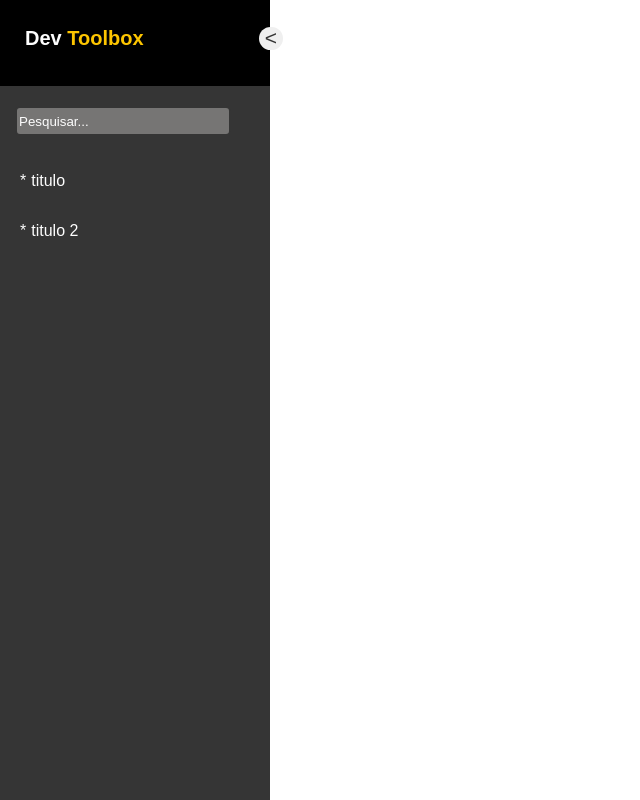
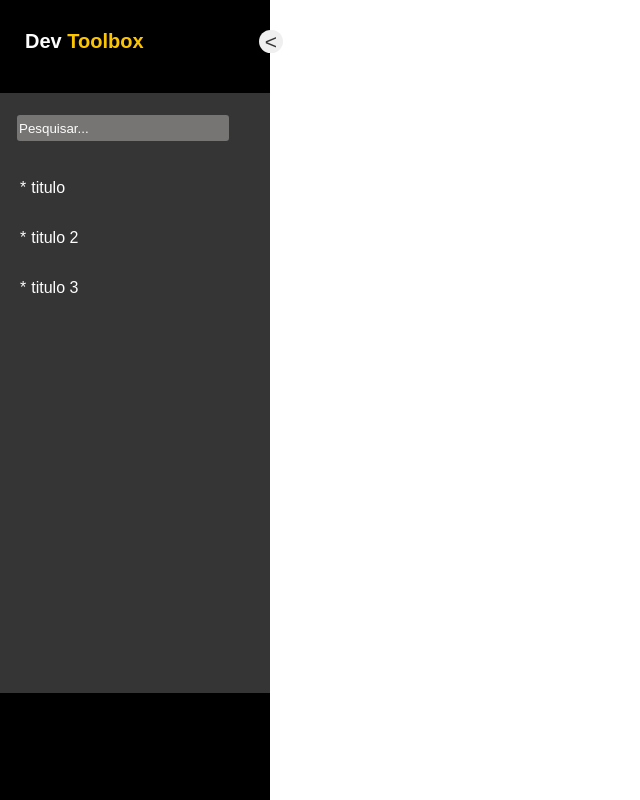
Before and after one commit to MatheusTurra/toolbox, a Next.js app: page / in a window 1280 px wide. Shown: the whole page, without its empty margins (0-640 px from the left). Built offline with nearby package versions, Linux system fonts and the light colour scheme.

Commit message:
Update sidebar navbar

```diff
--- a/components/Sidebar/index.jsx
+++ b/components/Sidebar/index.jsx
@@ -21,7 +21,7 @@ export function Sidebar() {
         className={showSidebar ? styles.navbar : styles.hideNavbar}
         onMouseEnter={expandHiddenSidebar}
       >
-          <div className={styles.logoContainer}>
+          <section className={styles.logoContainer}>
             {showSidebar
               ? <h1>Dev <span>Toolbox</span> </h1>
               : <h1>D <span>TB</span></h1>
@@ -29,8 +29,8 @@ export function Sidebar() {
             <button onClick={() => setShowSidebar(!showSidebar)}>
                {showSidebar ? '<' : '>'}
               </button>
-          </div>
-        <div className={showSidebar ? styles.listContainer : styles.displayNone}>
+          </section>
+        <section className={showSidebar ? styles.listContainer : styles.displayNone}>
           <div className={styles.searchBar}>
             <input type="text" placeholder="Pesquisar..."/>
             <div className={styles.list}>
@@ -45,7 +45,7 @@ export function Sidebar() {
               })}
             </div>
           </div>
-        </div>
+        </section>
       </nav>
     </>
   );
--- a/components/Sidebar/sidebarData.js
+++ b/components/Sidebar/sidebarData.js
@@ -6,14 +6,24 @@ export const sidebarData = [
     subList: [
       {
         path: '#',
-        title: 'Ferramenta',
+        title: 'Ferramenta 1',
+        icon: '*',
+      },
+      {
+        path: '#',
+        title: 'Ferramenta 2',
         icon: '*',
       },
       {
         path: '#',
         title: 'Ferramenta 3',
         icon: '*',
-      }
+      },
+      {
+        path: '#',
+        title: 'Ferramenta 4',
+        icon: '*',
+      },
     ]
   },
   {
@@ -23,9 +33,127 @@ export const sidebarData = [
     subList: [
       {
         path: '#',
+        title: 'Ferramenta 1',
+        icon: '*',
+      },
+      {
+        path: '#',
         title: 'Ferramenta 2',
         icon: '*',
-      }
-    ]
+      },
+      {
+        path: '#',
+        title: 'Ferramenta 3',
+        icon: '*',
+      },
+      {
+        path: '#',
+        title: 'Ferramenta 4',
+        icon: '*',
+      },      {
+        path: '#',
+        title: 'Ferramenta 1',
+        icon: '*',
+      },
+      {
+        path: '#',
+        title: 'Ferramenta 2',
+        icon: '*',
+      },
+      {
+        path: '#',
+        title: 'Ferramenta 3',
+        icon: '*',
+      },
+      {
+        path: '#',
+        title: 'Ferramenta 4',
+        icon: '*',
+      },      {
+        path: '#',
+        title: 'Ferramenta 1',
+        icon: '*',
+      },
+      {
+        path: '#',
+        title: 'Ferramenta 2',
+        icon: '*',
+      },
+      {
+        path: '#',
+        title: 'Ferramenta 3',
+        icon: '*',
+      },
+      {
+        path: '#',
+        title: 'Ferramenta 4',
+        icon: '*',
+      },
+    ],
+  },
+  {
+    path: '#',
+    title: 'titulo 3',
+    icon: '*',
+    subList: [
+      {
+        path: '#',
+        title: 'Ferramenta 1',
+        icon: '*',
+      },
+      {
+        path: '#',
+        title: 'Ferramenta 2',
+        icon: '*',
+      },
+      {
+        path: '#',
+        title: 'Ferramenta 3',
+        icon: '*',
+      },
+      {
+        path: '#',
+        title: 'Ferramenta 4',
+        icon: '*',
+      },      {
+        path: '#',
+        title: 'Ferramenta 1',
+        icon: '*',
+      },
+      {
+        path: '#',
+        title: 'Ferramenta 2',
+        icon: '*',
+      },
+      {
+        path: '#',
+        title: 'Ferramenta 3',
+        icon: '*',
+      },
+      {
+        path: '#',
+        title: 'Ferramenta 4',
+        icon: '*',
+      },      {
+        path: '#',
+        title: 'Ferramenta 1',
+        icon: '*',
+      },
+      {
+        path: '#',
+        title: 'Ferramenta 2',
+        icon: '*',
+      },
+      {
+        path: '#',
+        title: 'Ferramenta 3',
+        icon: '*',
+      },
+      {
+        path: '#',
+        title: 'Ferramenta 4',
+        icon: '*',
+      },
+    ],
   }
 ]
--- a/components/Sidebar/styles.module.css
+++ b/components/Sidebar/styles.module.css
@@ -75,11 +75,24 @@
 }
 
 .navbar .listContainer {
-  height: 100%;
+  height: 75%;
   margin-top: 20px;
   padding-top: 20px;
   background: var(--secondary);
-  overflow-y: auto;
+  overflow: auto;
+  scrollbar-color: var(--main) rgba(183, 181, 179, 0.2);
+}
+
+.navbar .listContainer::-webkit-scrollbar {
+  width: 10px;
+  background-color: #aaa;
+  background: rgba(183, 181, 179, 0.2);
+}
+
+.navbar .listContainer::-webkit-scrollbar-thumb {
+  background: var(--main);
+  border-radius: 10px;
+
 }
 
 .listContainer .searchBar input{
```
